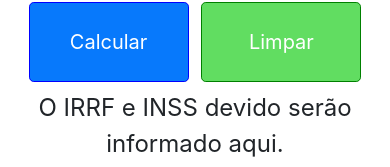
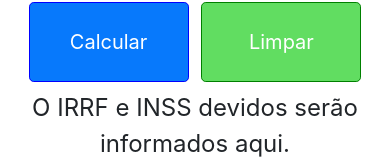
Before and after one commit to MarcusGarca/Calculo_IRRF, a plain HTML site: page index.html in a window 390 px wide. Shown: the part 762-929 px from the top of the page. Drawn offline with nearby package versions, Linux system fonts and the light colour scheme.

```diff
--- a/index.html
+++ b/index.html
@@ -60,7 +60,7 @@
         id="limpa">Limpar</button>
     </section>
     <section id="content-end">
-      <label id="tributo">O IRRF e INSS devido serão informado aqui.</label><br>
+      <label id="tributo">O IRRF e INSS devidos serão informados aqui.</label><br>
     </section>
   </form>
 
```
